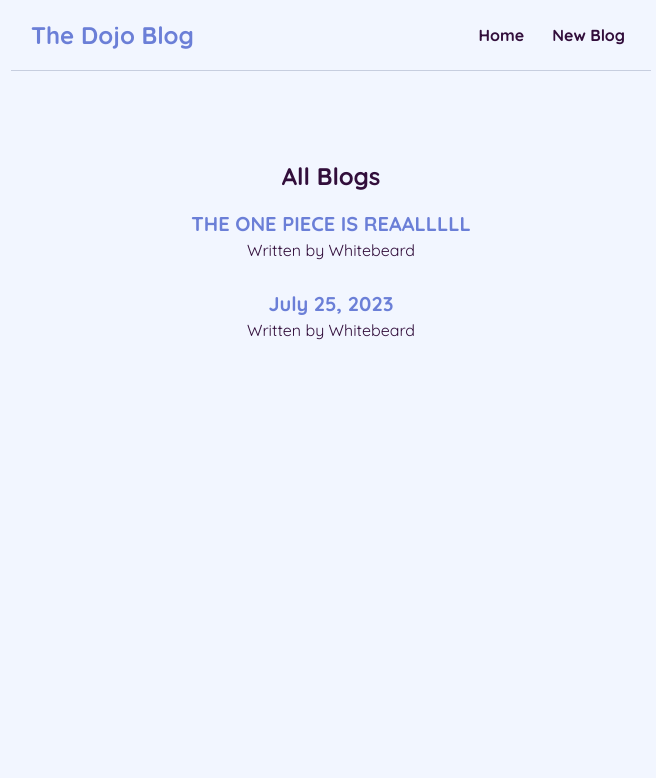
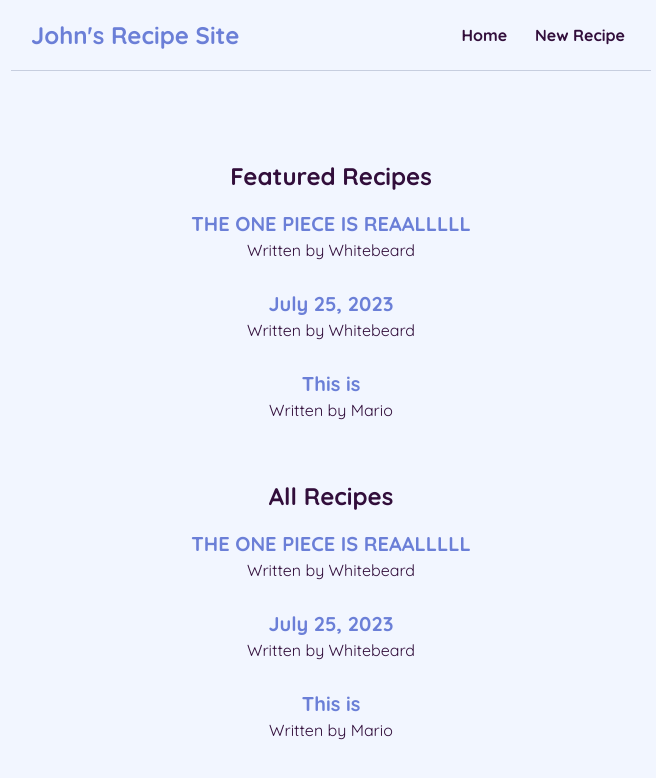
Before and after one commit to julius-alexander/recipes, a React (Create React App) app in the folder first-web/: page / in a window 1280 px wide. Shown: the top 778 px of the page, without its empty margins (309-965 px from the left). Built offline with nearby package versions, Linux system fonts and the light colour scheme; data requests are answered from the project's data file.

Commit message:
added files for future updates: RecipeDetails and RecipeList changed all instances of "blog" to "recipe" added the first semblance of a "save" button, in order to be able to save an edited recipe in the future.

```diff
--- a/first-web/data/db.json
+++ b/first-web/data/db.json
@@ -11,6 +11,12 @@
       "body": "I need to continue my work on learning the MERN stack.  I am becoming slowly more comfortable with React, and my next step is likely working with MongoDB.\n\nAfter Mongo, I should work with Express.js.  This would pretty much complete my introduction to the MERN stack...\n\nAdditionally, I have been thinking of branching this site off to repurpose it into a recipe site.  This would allow for more practice with React. I'm not sure if I should stop using create-react-app btw... I've heard that \"you shouldn't use it\" but I really don't see why not... Anyway... That's all for now",
       "author": "Whitebeard",
       "id": 9
+    },
+    {
+      "title": "This is ",
+      "body": "Editable?",
+      "author": "Mario",
+      "id": 10
     }
   ]
 }
--- a/first-web/public/index.html
+++ b/first-web/public/index.html
@@ -24,7 +24,7 @@
       work correctly both with client-side routing and a non-root public URL.
       Learn how to configure a non-root public URL by running `npm run build`.
     -->
-    <title>John's Blog</title>
+    <title>John's Recipe Site</title>
   </head>
   <body>
     <noscript>You need to enable JavaScript to run this app.</noscript>
--- a/first-web/src/BlogDetails.js
+++ b/first-web/src/BlogDetails.js
@@ -8,15 +8,25 @@ const BlogDetails = () => {
 
     const navigate = useNavigate();
 
-    const sendDelete = () => {
+    const sendClick = () => {
         navigate('/');
     }
 
-    const handleClick = () => {
+    const handleDelete = () => {
         fetch('http://localhost:8000/blogs/' + blog.id, {
             method: 'DELETE'
         }).then(() => {
-            sendDelete();
+            sendClick();
+        })
+    };
+
+    const handleSave = () => {
+        fetch('http://localhost:8000/blogs/' + blog.id, {
+            method: 'PUT',
+            headers: { "Content-Type": "application/json" },
+            body: JSON.stringify(blog)
+        }).then(() => {
+            sendClick();
         })
     };
 
@@ -28,8 +38,9 @@ const BlogDetails = () => {
                 <article>
                     <h2>{ blog.title }</h2>
                     <p>Written by { blog.author }</p>
-                    <div>{ blog.body }</div>
-                    <button className="delete" onClick={handleClick}>Delete</button>
+                    <div contentEditable>{ blog.body }</div>
+                    <button className="delete" onClick={handleDelete}>Delete</button>
+                    <button className="save" onClick={handleSave}>Save</button>
                 </article>
             )}
         </div>
--- a/first-web/src/Create.js
+++ b/first-web/src/Create.js
@@ -30,20 +30,20 @@ const Create = () => {
 
     return (
         <div className="create">
-            <h2>Add a New Blog</h2>
+            <h2>Add a New Recipe</h2>
             <form onSubmit={ handleSubmit }>
-                <label>Blog title:</label>
+                <label>Recipe title:</label>
                 <input type="text" required value={title} onChange={(e) => setTitle(e.target.value)}/>
-                <label>Blog body:</label>
+                <label>Recipe body:</label>
                 <textarea required value={body} onChange={(e) => setBody(e.target.value)}></textarea>
-                <label>Blog author:</label>
+                <label>Recipe author:</label>
                 <select value={author} onChange={(e) => setAuthor(e.target.value)}>
                     <option value="Mario">Mario</option>
                     <option value="Yoshi">Yoshi</option>
                     <option value="Whitebeard">Whitebeard</option>
                 </select>
-                { !isPending && <button>Add Blog</button>}
-                { isPending && <button disabled>Adding Blog...</button>}
+                { !isPending && <button>Add Recipe</button>}
+                { isPending && <button disabled>Adding Recipe...</button>}
             </form>
         </div>
     );
--- a/first-web/src/Home.js
+++ b/first-web/src/Home.js
@@ -9,7 +9,8 @@ const Home = () => {
         <div className="home">
             {error && <div>{ error }</div>}
             {isPending && <div>Loading...</div>}
-            {blogs && <BlogList blogs={ blogs } title="All Blogs" />}
+            {blogs && <BlogList blogs={ blogs } title="Featured Recipes" />}
+            {blogs && <BlogList blogs={ blogs } title="All Recipes" />}
         </div>
     );
 }
--- a/first-web/src/Navbar.js
+++ b/first-web/src/Navbar.js
@@ -3,10 +3,10 @@ import { Link } from 'react-router-dom';
 const Navbar = () => {
     return (
         <nav className="navbar">
-            <h1>The Dojo Blog</h1>
+            <h1>John's Recipe Site</h1>
             <div className="links">
                 <Link to="/">Home</Link>
-                <Link to="/create">New Blog</Link>
+                <Link to="/create">New Recipe</Link>
          </div>
         </nav>
     );
```
Also changed, not shown: first-web/src/RecipeDetails.js (added), first-web/src/RecipeList.js (added).
